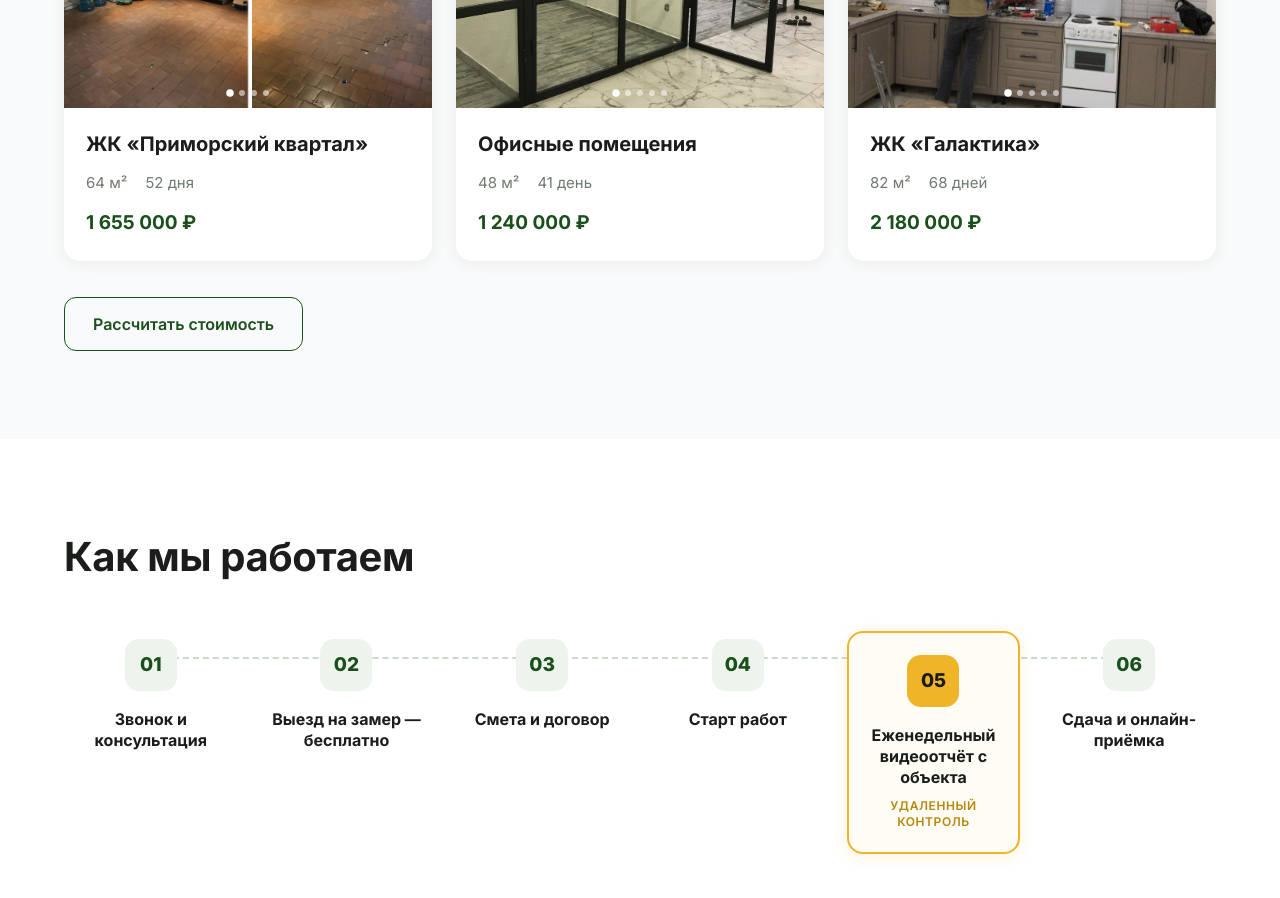
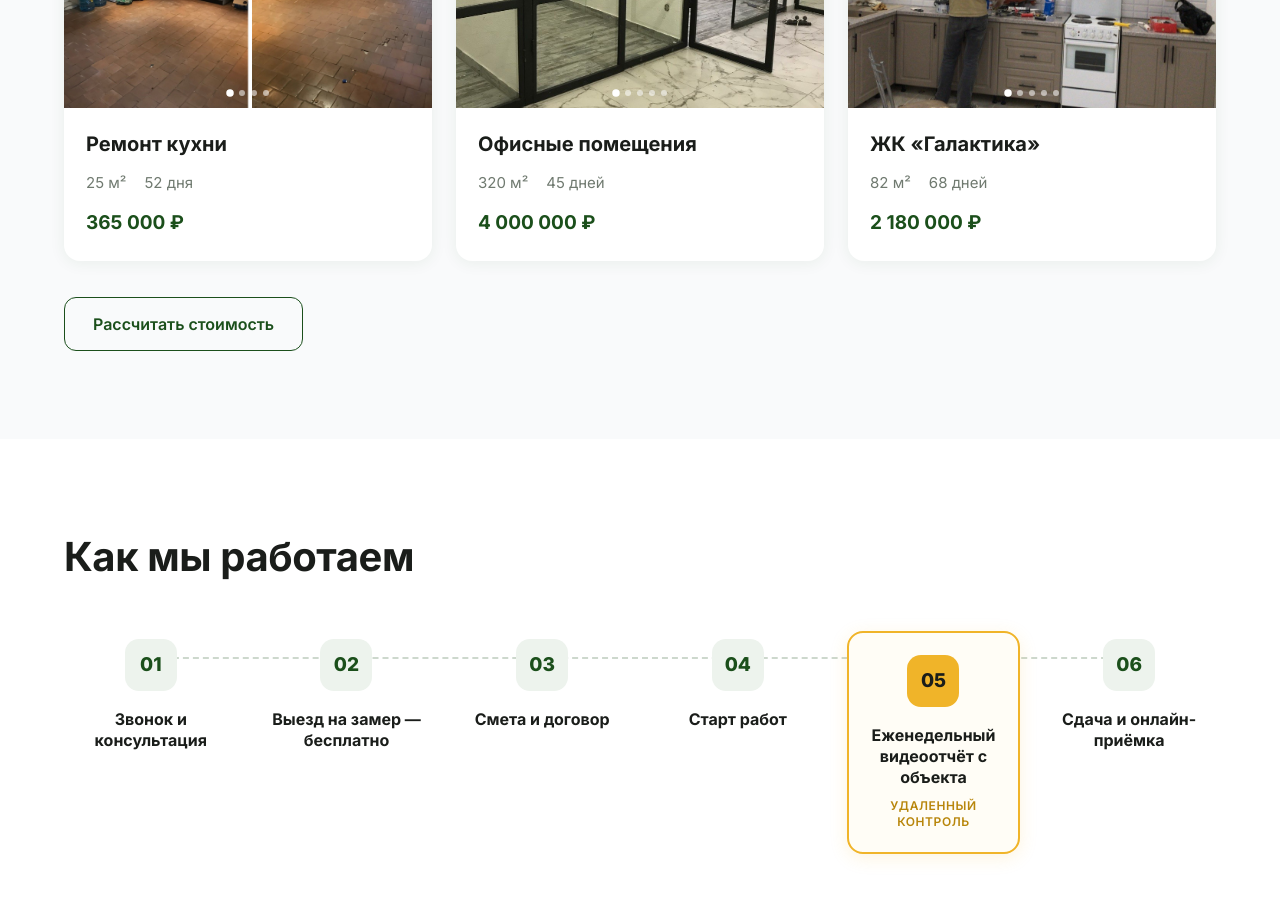
Before and after one commit to sudobins-png/tiyaksa-web, a Next.js app: page / in a window 1280 px wide. Shown: the part 1420-2318 px from the top of the page. Built offline with nearby package versions, Linux system fonts and the light colour scheme.

Commit message:
feat: update portfolio — Ремонт кухни 25м²/365k, Офисные 320м²/45д/4M

```diff
--- a/data/content.ts
+++ b/data/content.ts
@@ -40,11 +40,11 @@ export const stats = [
 
 export const portfolioItems = [
   {
-    name: 'ЖК «Приморский квартал»', area: '64 м²', term: '52 дня',  price: '1 655 000 ₽',
+    name: 'Ремонт кухни',             area: '25 м²', term: '52 дня',  price: '365 000 ₽',
     images: ['/pk-1.jpg', '/pk-2.jpg', '/pk-3.jpg', '/pk-4.jpg'],
   },
   {
-    name: 'Офисные помещения',        area: '48 м²', term: '41 день', price: '1 240 000 ₽',
+    name: 'Офисные помещения',        area: '320 м²', term: '45 дней', price: '4 000 000 ₽',
     images: ['/pk-5.jpg', '/pk-6.jpg', '/pk-7.jpg', '/pk-8.jpg', '/pk-9.jpg'],
   },
   {
```
